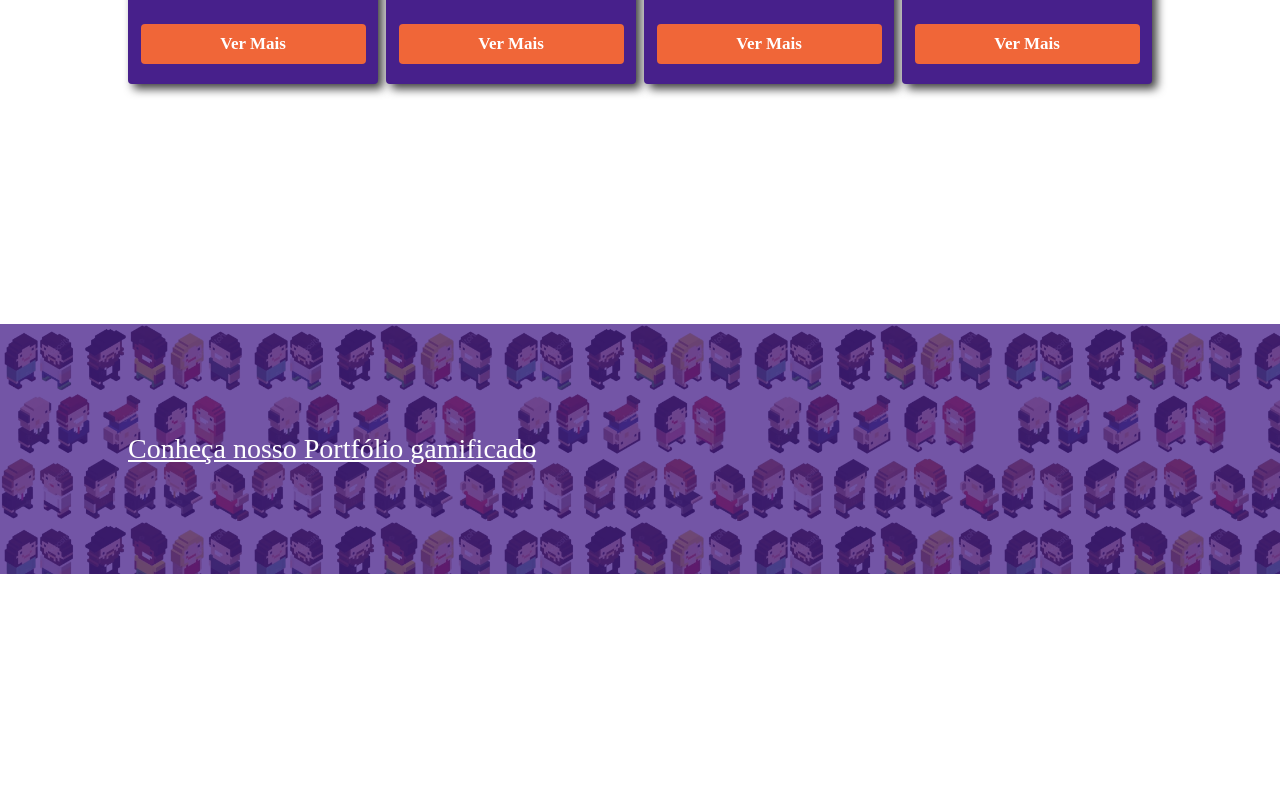
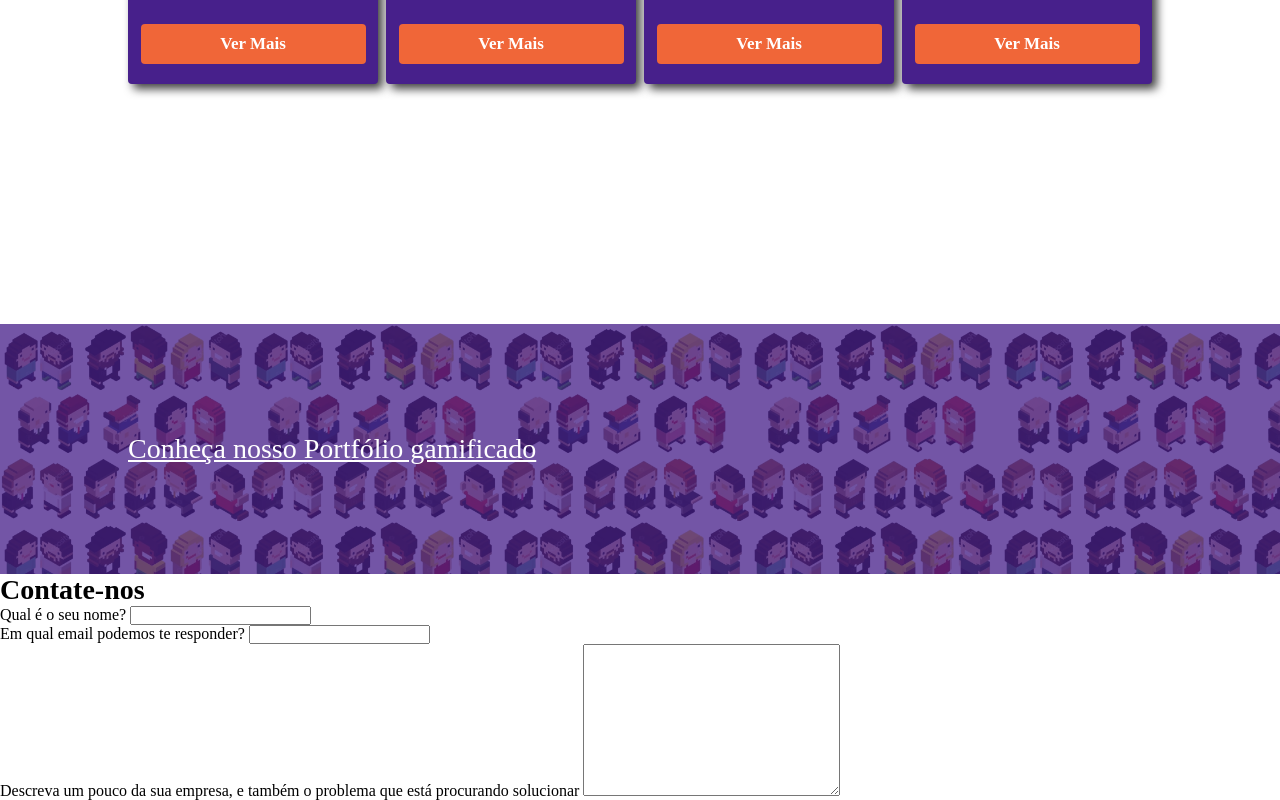
Before and after one commit to felipefalconi/gamificaai, a plain HTML site: page index.html in a window 1280 px wide. Shown: the part 2018-2818 px from the top of the page. Before the commit the page ends 2592 px from the top, so only its background shows below. Drawn offline with Linux system fonts and the light colour scheme; a web font is replaced by a local one.

Commit message:
Seção Formulário iniciada

```diff
--- a/index.html
+++ b/index.html
@@ -76,6 +76,26 @@
             <a href="#">Conheça nosso Portfólio gamificado</a>
         </div>
     </section>
+
+    <section id="contato">
+        <h2>Contate-nos</h2>
+
+        <form>
+            <div class="campo">
+                <label for="">Qual é o seu nome?</label>
+                <input type="text">
+            </div>
+            <div class="campo">
+                <label for="">Em qual email podemos te responder?</label>
+                <input type="email">
+            </div>
+            <div class="campo-descricao">
+                <label for="">Descreva um pouco da sua empresa, e também o problema que está procurando
+                    solucionar</label>
+                <textarea id="" cols="30" rows="10"></textarea>
+            </div>
+        </form>
+    </section>
 </body>
 
 </html>
```
